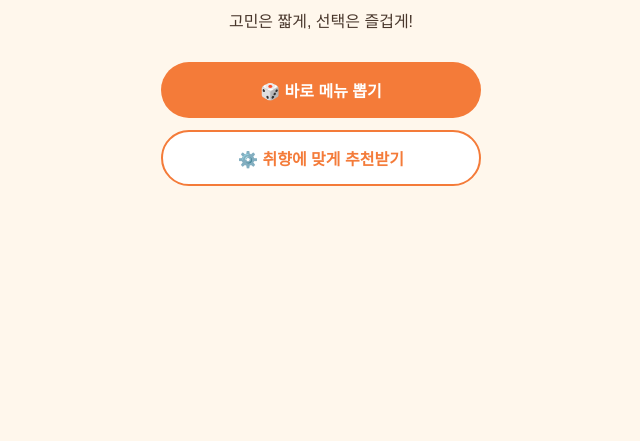
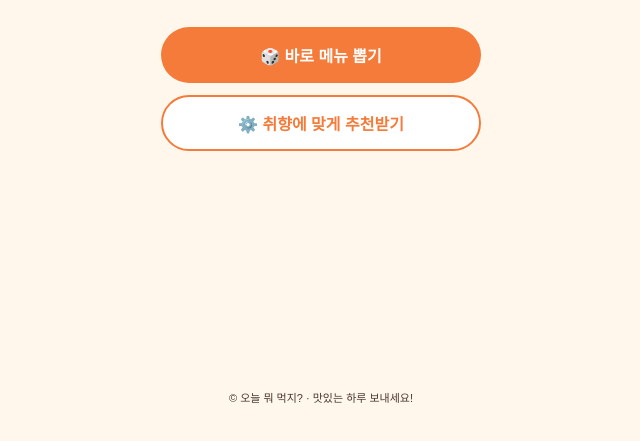
Before and after one commit to yrhwang-cpu/today-menu, a plain HTML site: page index.html in a window 1280 px wide. Shown: the part 355-796 px from the top of the page, without its empty margins (319-959 px from the left). Drawn offline with Linux system fonts and the light colour scheme.

Commit message:
Add files via upload

```diff
--- a/index.html
+++ b/index.html
@@ -111,8 +111,27 @@
 <button id="share-button" type="button">
   🔗 결과 공유하기
 </button>
+</section>
+<!-- 방문자 통계 및 푸터 -->
+<footer class="site-footer">
+  <p class="visitor-count">
 
-</section>
+<p class="visitor-count">
+  <script src="https://gnrcounter.com/counter.php?accId=4a6bae1faf49e0992974a18d877d5db4&type=text&bg=FFF7EC&text=8B8E92&stats=today,total&lang=korean"></script>
+</p>
+
+<style>
+  .gnrCounter {
+    border: none !important;
+    box-shadow: none !important;
+  }
+</style>
+
+
+  <p>© 오늘 뭐 먹지? · 맛있는 하루 보내세요!</p>
+</footer>
+
+
 
 <script src="menus.js"></script>
 <script src="script.js"></script>
--- a/style.css
+++ b/style.css
@@ -308,3 +308,63 @@ button:hover {
     font-size: 12px;
   }
 }
+
+/* 방문자 통계: 콘텐츠 아래, 화면 하단 배치 */
+body {
+  min-height: 100vh;
+  display: flex;
+  flex-direction: column;
+}
+
+.site-footer {
+  position: static;
+  margin-top: auto;
+  width: 100%;
+  box-sizing: border-box;
+  padding: 12px 16px 18px;
+  text-align: center;
+  background: #FFF7EC;
+  border-top: none;
+}
+
+/* 방문자 통계: 화면 맨 아래 항상 표시 */
+.site-footer {
+  position: fixed;
+  bottom: 0;
+  left: 0;
+  width: 100%;
+  box-sizing: border-box;
+  z-index: 100;
+
+  margin: 0;
+  padding: 6px 12px 10px;
+  background-color: #FFF7EC;
+  text-align: center;
+  border: none;
+}
+
+/* 방문자 통계가 버튼을 가리지 않도록 */
+body {
+  padding-bottom: 90px;
+}
+/* 하단 방문자 통계 글씨 크기 */
+.site-footer p {
+  font-size: 11px;
+}
+
+/* GNRCounter 네모 테두리 제거 */
+.site-footer .gnrCounter {
+  border: none !important;
+  border-radius: 0 !important;
+  box-shadow: none !important;
+  background: transparent !important;
+}
+
+
+/* GNRCounter 테두리 제거 */
+html body .site-footer div.gnrCounter {
+  border: 0 !important;
+  border-radius: 0 !important;
+  box-shadow: none !important;
+  background: transparent !important;
+}
```
